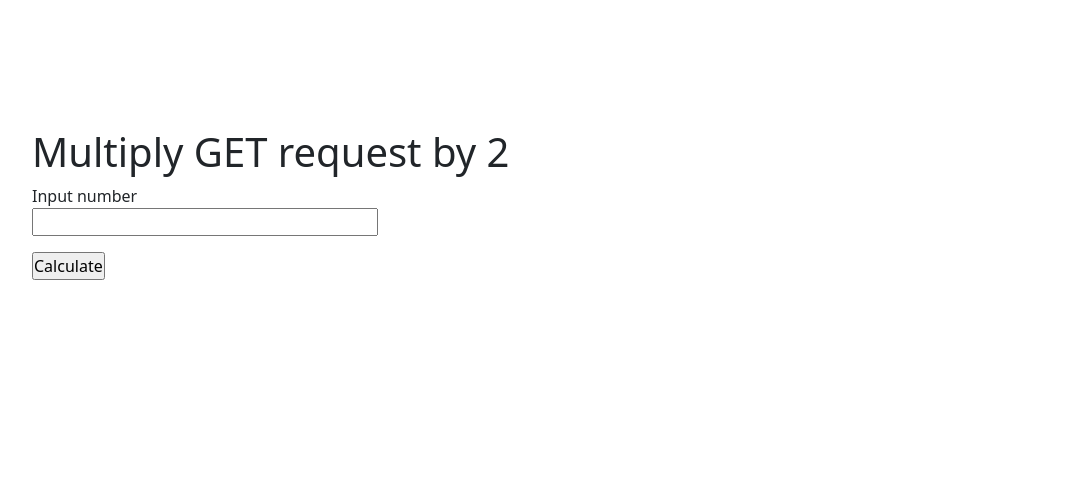
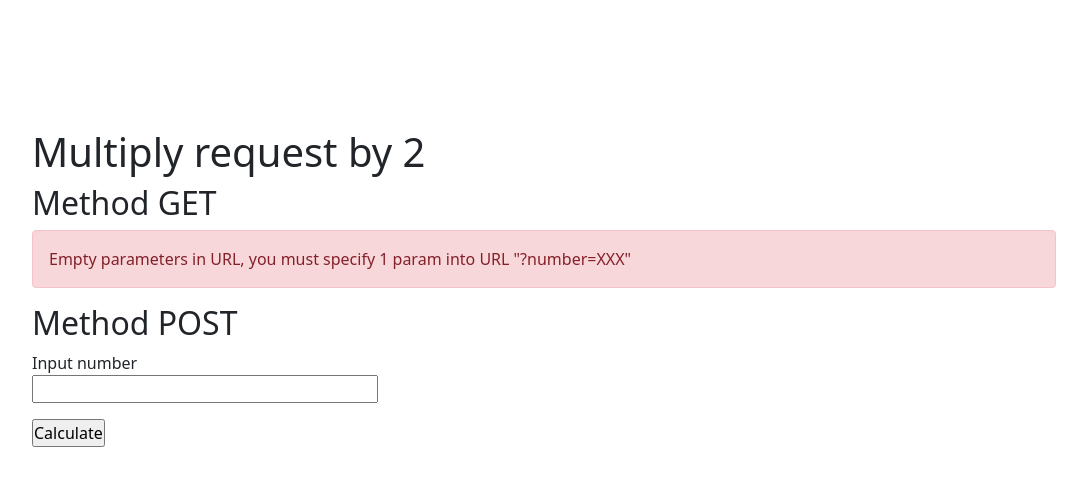
Before and after one commit to TavaresDylan/Flask_App, a Flask app: page /double in a window 1280 px wide. Shown: the part 72-558 px from the top of the page, without its empty margins (96-1183 px from the left). Run offline with Flask 2, Linux system fonts and the light colour scheme; parts of the project's set-up code (start-up, migrations or seed data) failed here and were passed over.

```diff
--- a/app/form.py
+++ b/app/form.py
@@ -6,3 +6,10 @@ from wtforms.validators import DataRequired
 class DoubleForm(FlaskForm):
     input_nb = StringField('Input number')
     submit = SubmitField('Calculate')
+
+class IrisForm(FlaskForm):
+    sl_input = StringField('Sepal Length')
+    sw_input = StringField('Sepal Width')
+    pl_input = StringField('Petal Length')
+    pw_input = StringField('Petal Width')
+    submit = SubmitField('Predict_iris')
--- a/app/routes.py
+++ b/app/routes.py
@@ -5,7 +5,7 @@ from flask import request # Librairie permettant de faire passer des paramètres
 from main import Predict # Appel de la class permettant de faire la prédiction Iris (Régression Linéaire)
 import requests
 
-from form import DoubleForm
+from form import DoubleForm, IrisForm
 
 # Définition de la route Home
 @app.route('/')
@@ -15,9 +15,12 @@ def index():
     return render_template("home.html", title="Home")
 
 # Définition de la route Predict Iris
-@app.route("/predict",methods=['GET'])
+@app.route("/predict",methods=['GET','POST'])
 def predict():
-    if not request.args.get('sepal_length'):
+    form_iris = IrisForm()
+    if form_iris.validate_on_submit():
+        result = request.form_iris
+    elif not request.args.get('sepal_length'):
         return render_template("irisPredict.html")
         #return "Empty parameters in URL, you must specify \"?sepal_length=XXX&sepal_width=XXX&petal_length=XXX&petal_width=XXX\" to predict petal length"
     else:
@@ -47,18 +50,21 @@ def hello():
 
 @app.route("/double",methods=['GET','POST'])
 def double():
-    if not request.args.get('number'):
-        form = DoubleForm()
+    form = DoubleForm()
+    if form.validate_on_submit():
+        result = request.form
+        result = int(result['input_nb']) *2
+        return render_template("double.html",form=form, result=result)
+    elif not request.args.get('number'):
         return render_template("double.html",form=form)
-        #return "Empty parameters in URL, you must specify \"?number=x\" to multiply number x by 2"
     else:
         data_x2 = int(request.args.get('number')) * 2
         double = {
             "success": True,
             "data": data_x2
         }
-        #return jsonify(double)
-        return render_template("double.html")
+        json = jsonify(double)
+        return render_template("double.html",form=form, json=json, double=data_x2, number=int(request.args.get('number')))
 
 @app.route("/triple",methods=['GET'])
 def triple():
--- a/app/templates/double.html
+++ b/app/templates/double.html
@@ -2,8 +2,20 @@
 
 {% block content %}
 <section>
-    <h1>Multiply GET request by 2</h1>
-    <form action="POST">
+    <h1>Multiply request by 2</h1>
+    <h2>Method GET</h2>
+    {% if not json %}
+    <div class="alert alert-danger" role="alert">
+        Empty parameters in URL, you must specify 1 param into URL "?number=XXX"
+    </div>
+    {% endif %}
+    {% if json %}
+    <div class="alert alert-success" role="alert">
+        You passed number {{number}} to multiply by 2 into URL and your result is {{double}}
+    </div>
+    {% endif %}
+    <h2>Method POST</h2>
+    <form action="#" method="POST">
         {{ form.hidden_tag() }}
         <p>
             {{ form.input_nb.label }}<br>
@@ -13,9 +25,8 @@
             {{ form.submit(size=32) }}
         </p>
     </form>
-    <!--<form action="POST">
-        <label for="">Input number</label>
-        <input type="number">
-    </form>-->
+    {% if result %}
+    <p>Result = {{result}}</p>
+    {% endif %}
 </section>
 {% endblock %}
```
Also changed, not shown: app/templates/irisPredict.html (+9 -11 lines), requirements.txt (added, +135 -0 lines), README.md, 1 other file.
